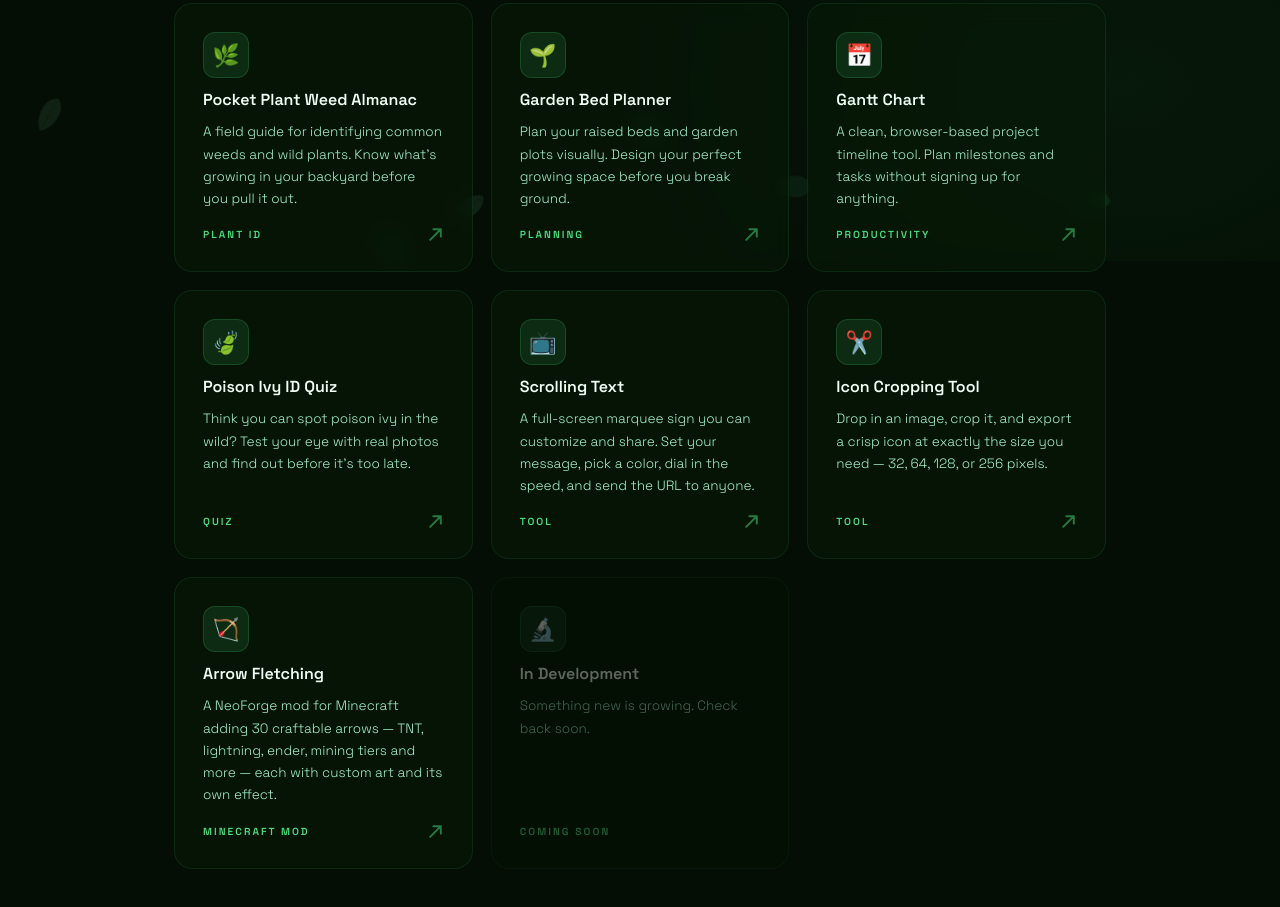
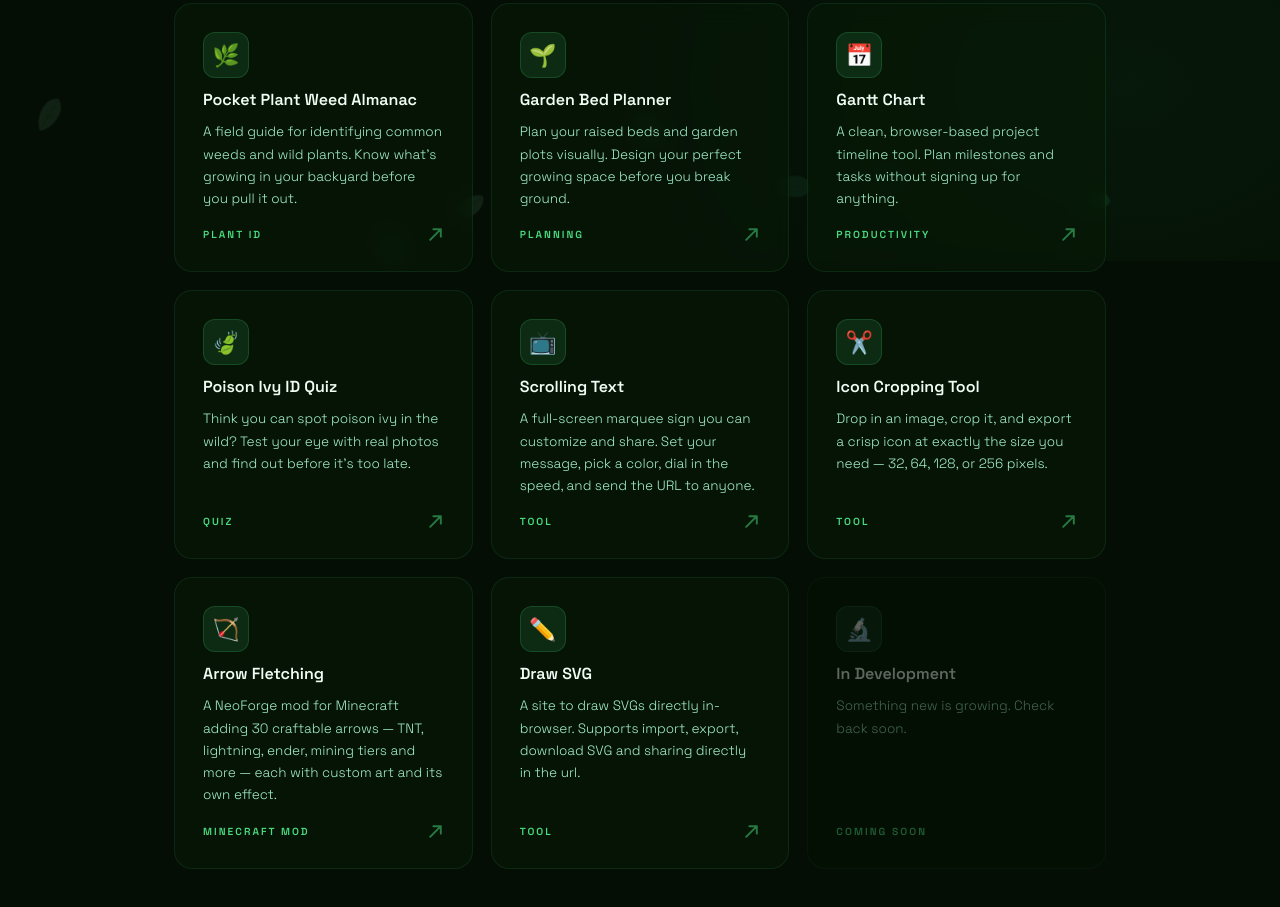
Before and after one commit to Ty10y/Ty10y.github.io, a plain HTML site: page index.html in a window 1280 px wide. Shown: the part 539-1446 px from the top of the page. Drawn offline with Linux system fonts and the light colour scheme.

Commit message:
Add 'Draw SVG' tool card to index.html
Added a new card for the 'Draw SVG' tool with details on its features.

```diff
--- a/index.html
+++ b/index.html
@@ -418,6 +418,16 @@
         </div>
       </a>
 
+      <a href="https://github.com/Ty10y/Draw-SVG" class="card">
+        <div class="card-icon">✏️</div>
+        <h2>Draw SVG</h2>
+        <p>A site to draw SVGs directly in-browser. Supports import, export, download SVG and sharing directly in the url.</p>
+        <div class="card-footer">
+          <span class="card-tag">Tool</span>
+          <svg class="card-arrow" viewBox="0 0 16 16" fill="none" stroke="currentColor" stroke-width="1.8" stroke-linecap="round" stroke-linejoin="round" aria-hidden="true"><path d="M3 13L13 3M13 3H6M13 3v7"/></svg>
+        </div>
+      </a>
+
       <div class="card wip">
         <div class="card-icon">🔬</div>
         <h2>In Development</h2>
```
